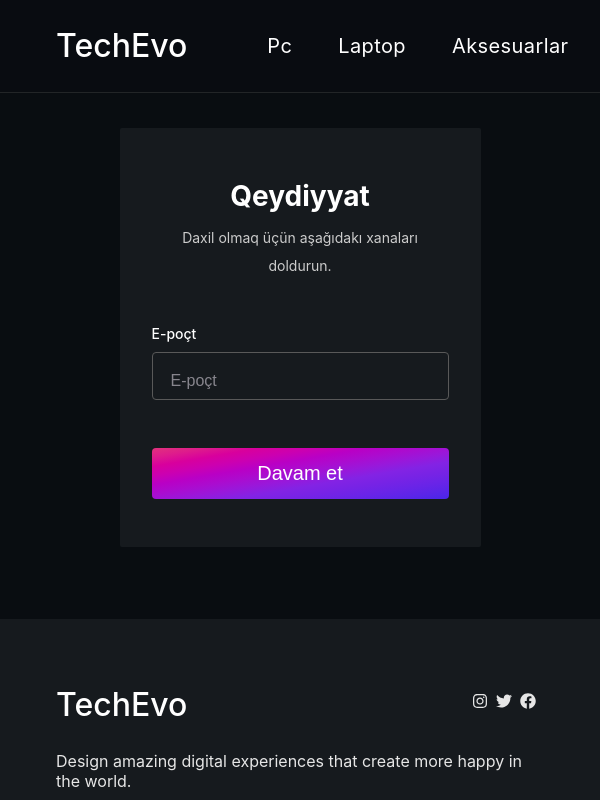
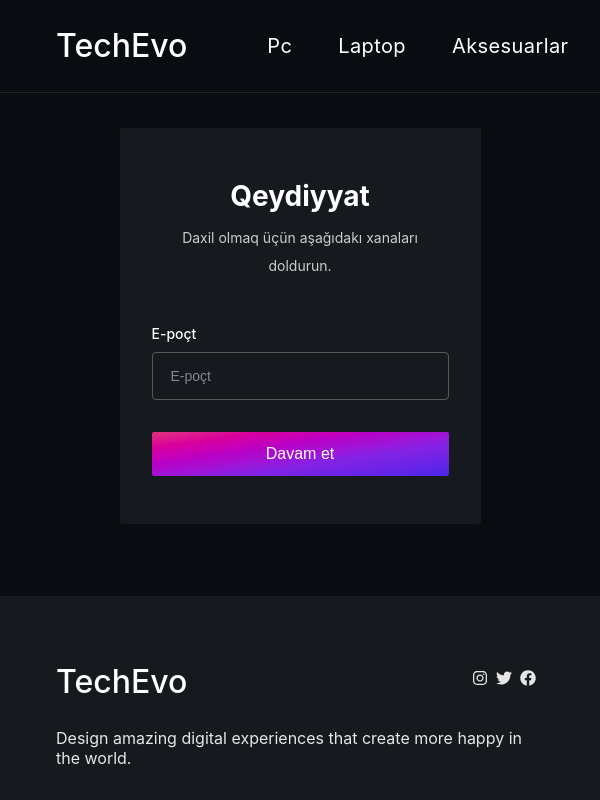
Before and after one commit to nigaraliyevas/TechEvo, a React (Vite) app: page /register in a window 600 px wide. Shown: the top 800 px of the page. Built offline with nearby package versions, Linux system fonts and the light colour scheme; a web font is replaced by a local one.

Commit message:
registerPage2 responsive

```diff
--- a/src/Pages/RegisterPage/RegisterPage.module.css
+++ b/src/Pages/RegisterPage/RegisterPage.module.css
@@ -12,7 +12,7 @@
 
 .innerCont {
   max-width: 1300px;
-  padding: 64px 50px;
+  padding: 56px 50px;
   border-radius: 2px;
   background: #161a1e;
   max-width: 480px;
@@ -57,7 +57,7 @@
   width: 100%;
   border: none;
   background: transparent;
-  color: #999999;
+  color: white;
   font-weight: 400;
   font-size: 16px;
   line-height: 20px;
@@ -81,4 +81,85 @@
   color: #db3549;
   line-height: 20px;
   margin-top: 6px;
+  font-size: 16px;
+}
+
+@media (min-width: 393px) and (max-width: 600px) {
+  .container {
+    margin: 0 auto;
+    padding: 128px 0 72px;
+  }
+  .innerCont {
+    padding: 48px 32px;
+    border-radius: 2px;
+    background: #161a1e;
+    max-width: 361px;
+    margin: 0 auto;
+  }
+  .topText {
+    color: #ffffff;
+    font-weight: 700;
+    font-size: 28px;
+    line-height: 40px;
+    letter-spacing: 2%;
+    text-align: center;
+    margin-bottom: 8px;
+  }
+  .infoText {
+    color: #cccccc;
+    font-weight: 400;
+    font-size: 14px;
+    line-height: 28px;
+    letter-spacing: 2%;
+    text-align: center;
+    margin-bottom: 40px;
+  }
+  .emailText {
+    color: #ffffff;
+    font-weight: 500;
+    font-size: 14px;
+    line-height: 28px;
+    margin-bottom: 4px;
+  }
+  .inputContainer {
+    width: 100%;
+    border: 1px solid #595959;
+    border-radius: 4px;
+    height: 48px;
+    display: flex;
+    align-items: center;
+  }
+  .inputContainer .innerInput {
+    width: 100%;
+    border: none;
+    background: transparent;
+    color: white;
+    font-weight: 400;
+    font-size: 14px;
+    line-height: 20px;
+    outline: none;
+    margin-top: 0;
+  }
+  .inputContainer .innerInput::-moz-placeholder {
+    color: 999999;
+    opacity: 1;
+    font-size: 14px;
+    line-height: 20px;
+  }
+  .inputContainer .innerInput::placeholder {
+    color: 999999;
+    opacity: 1;
+    font-size: 14px;
+    line-height: 20px;
+  }
+  .errorMessage {
+    font-size: 14px;
+  }
+  .btnResponsive {
+    margin-top: 32px !important;
+    padding: 8px 0;
+    font-size: 16px;
+    line-height: 28px;
+    border-radius: 2px;
+  }
 }/*# sourceMappingURL=RegisterPage.module.css.map */
--- a/src/Pages/RegisterPage/RegisterPage2.module.css
+++ b/src/Pages/RegisterPage/RegisterPage2.module.css
@@ -1,9 +1,9 @@
 .innerCont {
-  padding: 64px 50px;
+  padding: 56px 50px;
   border-radius: 2px;
   background: #161a1e;
   max-width: 480px;
-  margin: 88px auto;
+  margin: 0 auto;
   margin-bottom: 0;
 }
 
@@ -85,7 +85,7 @@
   width: 100%;
   height: 100%;
   -o-object-fit: cover;
-  object-fit: cover;
+     object-fit: cover;
 }
 
 .agreementBox {
@@ -109,6 +109,8 @@
   position: absolute;
   opacity: 0;
   cursor: pointer;
+  top: -50%;
+  left: 0;
 }
 
 .customCheckmark {
@@ -117,7 +119,7 @@
   background-color: transparent;
   border: 1px solid #cccccc;
   display: inline-block;
-  border-radius: 3px;
+  border-radius: 4px;
   transition: background-color 0.1s;
 }
 
@@ -136,4 +138,158 @@
   border: solid #ffffff;
   border-width: 0 2px 2px 0;
   transform: rotate(45deg);
-} /*# sourceMappingURL=RegisterPage2.module.css.map */
+}
+
+.errorMessage {
+  color: #db3549;
+  line-height: 20px;
+  margin-top: 6px;
+  white-space: pre-line;
+}
+
+@media (min-width: 393px) and (max-width: 600px) {
+  .innerCont {
+    padding: 48px 32px;
+    border-radius: 2px;
+    background: #161a1e;
+    max-width: 361px;
+    margin: 0 auto;
+    margin-bottom: 0;
+  }
+  .topText {
+    color: #ffffff;
+    font-weight: 700;
+    font-size: 28px;
+    line-height: 40px;
+    letter-spacing: 2%;
+    text-align: center;
+    margin-bottom: 8px;
+  }
+  .infoText {
+    color: #cccccc;
+    font-weight: 400;
+    font-size: 14px;
+    line-height: 28px;
+    letter-spacing: 2%;
+    text-align: center;
+    margin-bottom: 40px;
+  }
+  .register2Container {
+    display: flex;
+    flex-direction: column;
+    gap: 16px;
+    margin-bottom: 20px;
+  }
+  .subHeader {
+    color: #ffffff;
+    font-weight: 500;
+    font-size: 14px;
+    line-height: 28px;
+    margin-bottom: 4px;
+  }
+  .inputContainer {
+    width: 100%;
+    border: 1px solid #595959;
+    border-radius: 4px;
+    height: 48px;
+    position: relative;
+    display: flex;
+    align-items: center;
+  }
+  .inputContainer .innerInput {
+    width: 100%;
+    height: 100%;
+    border: none;
+    background: transparent;
+    color: white;
+    font-weight: 400;
+    font-size: 14px;
+    line-height: 20px;
+    outline: none;
+    margin-top: 0;
+  }
+  .inputContainer .innerInput::-moz-placeholder {
+    color: #999999;
+    opacity: 1;
+    font-size: 14px !important;
+    line-height: 20px;
+  }
+  .inputContainer .innerInput::placeholder {
+    color: #999999;
+    opacity: 1;
+    font-size: 14px !important;
+    line-height: 20px;
+  }
+  .icon {
+    width: 20px;
+    height: 20px;
+    position: absolute;
+    top: 14px;
+    right: 12px;
+    cursor: pointer;
+  }
+  .icon .iconImage {
+    width: 100%;
+    height: 100%;
+    -o-object-fit: cover;
+       object-fit: cover;
+  }
+  .agreementBox {
+    display: flex;
+    align-items: center;
+    gap: 8px;
+    color: #cccccc;
+    font-size: 14px;
+    line-height: 28px;
+    letter-spacing: 2%;
+  }
+  .checkBoxContainer {
+    width: 20px;
+    height: 20px;
+    position: relative;
+  }
+  .checkBoxInput {
+    width: 100%;
+    height: 100%;
+    position: absolute;
+    opacity: 0;
+    cursor: pointer;
+    top: -50%;
+    left: 0;
+  }
+  .customCheckmark {
+    width: 100%;
+    height: 100%;
+    background-color: transparent;
+    border: 1px solid #cccccc;
+    display: inline-block;
+    border-radius: 4px;
+    transition: background-color 0.1s;
+  }
+  .checkBoxInput:checked + .customCheckmark {
+    background-color: #00a56b;
+    border-color: #00a56b;
+  }
+  .checkBoxInput:checked + .customCheckmark::after {
+    content: "";
+    position: absolute;
+    top: 2px;
+    left: 6px;
+    width: 5px;
+    height: 10px;
+    border: solid #ffffff;
+    border-width: 0 2px 2px 0;
+    transform: rotate(45deg);
+  }
+  .errorMessage {
+    font-size: 14px;
+    margin-top: 4px;
+  }
+  .btnResponsive {
+    margin-top: 32px !important;
+    padding: 8px 0;
+    font-size: 16px;
+    line-height: 28px;
+    border-radius: 2px;
+  }
+}/*# sourceMappingURL=RegisterPage2.module.css.map */
--- a/src/pages/RegisterPage/RegisterPage.jsx
+++ b/src/pages/RegisterPage/RegisterPage.jsx
@@ -38,11 +38,11 @@ export default function RegisterPage() {
 
         setError('');
         // localStorage.setItem('email', email);
-        // setShowPage2(true);
+        setShowPage2(true);
 
 
         try {
-            const response = await fetch('https://2884-212-47-129-142.ngrok-free.app/api/v1/auth/store-email', {
+            const response = await fetch('https://fbfd-212-47-148-88.ngrok-free.app/api/v1/auth/store-email', {
                 method: 'POST',
                 headers: {
                     'Content-Type': 'application/json',
@@ -87,7 +87,7 @@ export default function RegisterPage() {
                             {submitted && error && <div className={styles.errorMessage}>{error}</div>}
                             <button
                                 type="submit"
-                                className="Btn"
+                                className={`${styles.btnResponsive} Btn`}
                                >
                                     Davam et
                             </button>
--- a/src/pages/RegisterPage/RegisterPage.module.scss
+++ b/src/pages/RegisterPage/RegisterPage.module.scss
@@ -12,7 +12,7 @@
 
 .innerCont {
   max-width: 1300px;
-  padding: 64px 50px;
+  padding: 56px 50px;
   border-radius: 2px;
   background: #161a1e;
   max-width: 480px;
@@ -80,7 +80,7 @@
   font-size: 16px;
 }
 
-@media (max-width: 600px) {
+@media (min-width: 393px) and (max-width: 600px) {
   .container {
     margin: 0 auto;
     padding: 128px 0 72px;
@@ -127,6 +127,8 @@
     border: 1px solid #595959;
     border-radius: 4px;
     height: 48px;
+    display: flex;
+    align-items: center;
 
     .innerInput {
       width: 100%;
@@ -140,7 +142,7 @@
       margin-top: 0;
     }
 
-    &::placeholder {
+    .innerInput::placeholder {
       color: 999999;
       opacity: 1;
       font-size: 14px;
@@ -152,4 +154,12 @@
     font-size: 14px;
   }
 
+  .btnResponsive {
+    margin-top: 32px !important;
+    padding: 8px 0;
+    font-size: 16px;
+    line-height: 28px;
+    border-radius: 2px;
+  }
+
 }
--- a/src/pages/RegisterPage/RegisterPage2.jsx
+++ b/src/pages/RegisterPage/RegisterPage2.jsx
@@ -90,7 +90,7 @@ export default function RegisterPage2() {
 
     try {
       const response = await fetch(
-        "https://2884-212-47-129-142.ngrok-free.app/api/v1/auth/register",
+        "https://fbfd-212-47-148-88.ngrok-free.app/api/v1/auth/register",
         {
           method: "POST",
           headers: {
@@ -137,8 +137,9 @@ export default function RegisterPage2() {
       <div className={styles.infoText}>
         Daxil olmaq üçün aşağıdakı xanaları doldurun.
       </div>
-      <form onSubmit={handleSubmit} className={styles.register2Container}>
+      <form onSubmit={handleSubmit}>
         {/* Name Field */}
+        <div  className={styles.register2Container}>
           <div>
             <div className={styles.subHeader}>Ad</div>
             <div className={styles.inputContainer}>
@@ -227,6 +228,7 @@ export default function RegisterPage2() {
               <p className={styles.errorMessage}>{errors.repeatPassword}</p>
             )}
           </div>
+        </div>
 
         {/* Agreement Field */}
         <div className={styles.agreementBox}>
@@ -244,7 +246,7 @@ export default function RegisterPage2() {
         {errors.terms && <p className={styles.errorMessage}>{errors.terms}</p>}
 
         {/* Submit Button */}
-        <button type="submit" className="Btn">
+        <button type="submit" className={`${styles.btnResponsive} Btn`}>
           Qeydiyyatdan keç
         </button>
       </form>
```
Also changed, not shown: src/pages/RegisterPage/RegisterPage2.module.scss (+152 -2 lines), 2 other files (tests, documents, lock files or other folders). Lines whose indentation alone changed are shown as unchanged.
